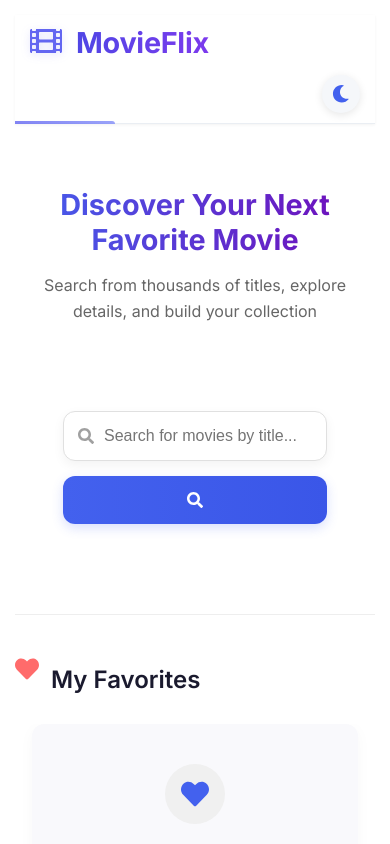
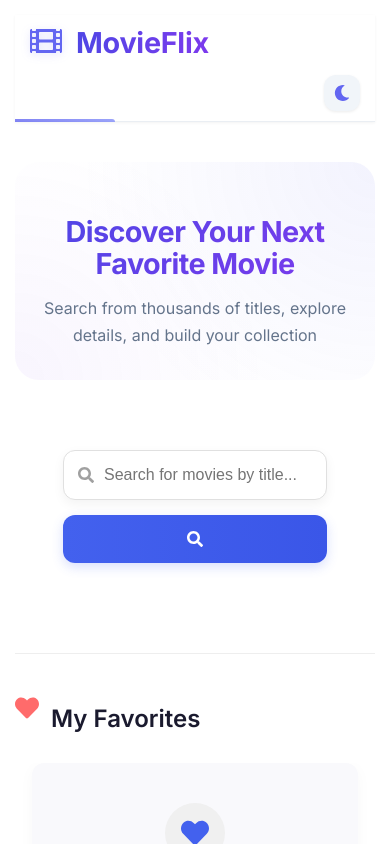
Before and after one commit to RensithUdara/movie-search-app, a React (Create React App) app: page / in a window 390 px wide. Built offline with nearby package versions, Linux system fonts and the light colour scheme.

Commit message:
refactor dark mode toggle and hero section styles for improved aesthetics and responsiveness

```diff
--- a/src/App.css
+++ b/src/App.css
@@ -160,69 +160,107 @@ h1 {
 }
 
 .dark-mode-toggle {
-  background: #f5f7fa;
+  background: #f1f5f9;
   border: none;
-  color: #4361ee;
-  font-size: 1.1rem;
+  color: #6366f1;
+  font-size: 1rem;
   cursor: pointer;
-  transition: all 0.3s;
+  transition: all 0.25s cubic-bezier(0.4, 0, 0.2, 1);
   display: flex;
   align-items: center;
   gap: 10px;
   padding: 10px 18px;
-  border-radius: 50px;
-  box-shadow: 0 2px 8px rgba(0, 0, 0, 0.1);
+  border-radius: 12px;
+  box-shadow: 0 1px 3px rgba(0, 0, 0, 0.08);
   font-weight: 500;
+  position: relative;
+  overflow: hidden;
+}
+
+.dark-mode-toggle::before {
+  content: '';
+  position: absolute;
+  top: 0;
+  left: 0;
+  width: 100%;
+  height: 100%;
+  background: linear-gradient(45deg, rgba(99, 102, 241, 0.05), rgba(129, 140, 248, 0.05));
+  opacity: 0;
+  transition: opacity 0.25s ease;
 }
 
 .dark-mode-toggle:hover {
-  transform: translateY(-3px);
-  box-shadow: 0 6px 15px rgba(67, 97, 238, 0.2);
+  transform: translateY(-2px);
+  box-shadow: 0 4px 12px rgba(99, 102, 241, 0.15);
+}
+
+.dark-mode-toggle:hover::before {
+  opacity: 1;
 }
 
 .dark-mode .dark-mode-toggle {
-  background: #2d2d3a;
-  color: #4cc9f0;
-  box-shadow: 0 2px 8px rgba(0, 0, 0, 0.25);
+  background: #334155;
+  color: #818cf8;
+  box-shadow: 0 1px 3px rgba(0, 0, 0, 0.2);
+}
+
+.dark-mode .dark-mode-toggle::before {
+  background: linear-gradient(45deg, rgba(129, 140, 248, 0.1), rgba(196, 181, 253, 0.1));
 }
 
 .dark-mode .dark-mode-toggle:hover {
-  box-shadow: 0 6px 15px rgba(76, 201, 240, 0.2);
+  box-shadow: 0 4px 12px rgba(129, 140, 248, 0.15);
 }
 
 /* Hero Section */
 .hero-section {
   text-align: center;
-  margin: 40px auto;
+  margin: 30px auto 40px;
   max-width: 800px;
   flex: 0 0 auto;
+  padding: 30px 20px;
+  border-radius: 24px;
+  background-image: radial-gradient(circle at top right, rgba(99, 102, 241, 0.08), transparent 70%),
+                    radial-gradient(circle at bottom left, rgba(124, 58, 237, 0.05), transparent 60%);
+  position: relative;
 }
 
 .hero-section h2 {
-  font-size: 2.8rem;
-  font-weight: 700;
+  font-size: 2.6rem;
+  font-weight: 800;
   margin-bottom: 16px;
-  background: linear-gradient(90deg, #4361ee, #7209b7);
+  background: linear-gradient(135deg, #4f46e5, #7c3aed);
   background-clip: text;
   -webkit-background-clip: text;
   -webkit-text-fill-color: transparent;
+  letter-spacing: -0.02em;
+  line-height: 1.1;
+  position: relative;
 }
 
 .hero-section p {
-  font-size: 1.2rem;
-  color: #666;
-  line-height: 1.6;
+  font-size: 1.1rem;
+  color: #64748b;
+  line-height: 1.7;
+  max-width: 600px;
+  margin: 0 auto;
+  font-weight: 400;
+}
+
+.dark-mode .hero-section {
+  background-image: radial-gradient(circle at top right, rgba(129, 140, 248, 0.1), transparent 70%),
+                    radial-gradient(circle at bottom left, rgba(196, 181, 253, 0.08), transparent 60%);
 }
 
 .dark-mode .hero-section h2 {
-  background: linear-gradient(90deg, #4cc9f0, #90caf9);
+  background: linear-gradient(135deg, #818cf8, #c4b5fd);
   background-clip: text;
   -webkit-background-clip: text;
   -webkit-text-fill-color: transparent;
 }
 
 .dark-mode .hero-section p {
-  color: #aaa;
+  color: #94a3b8;
 }
 
 /* Search Container */
```
